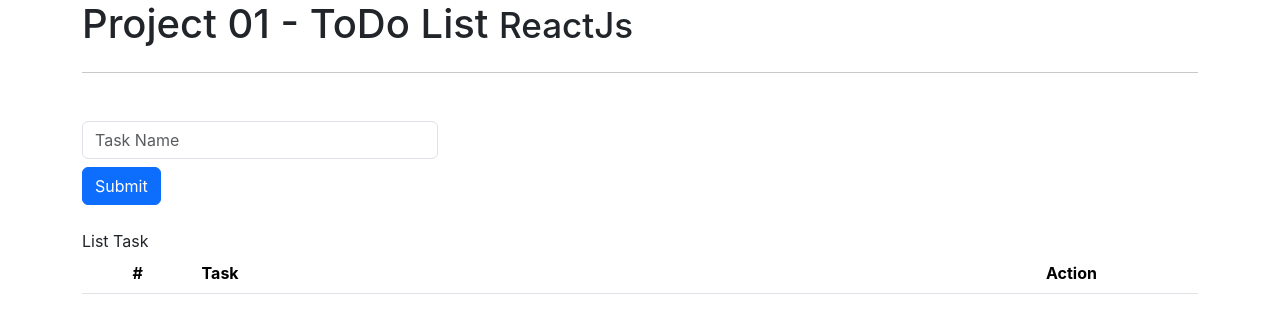
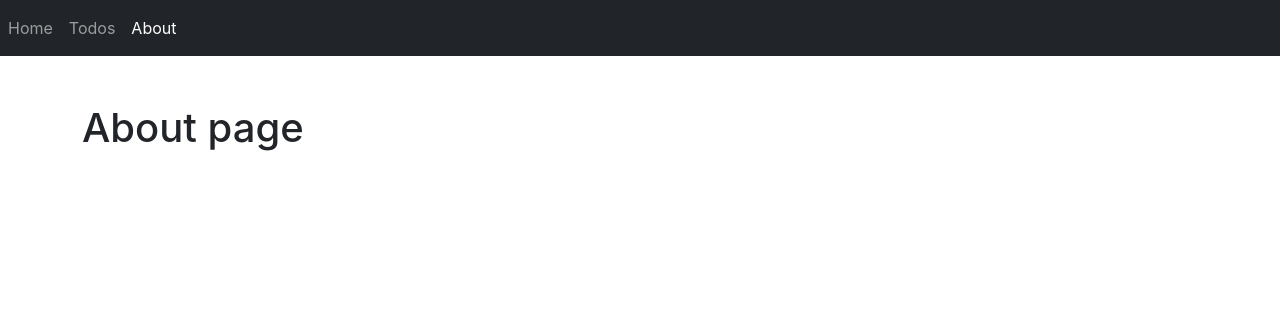
Before and after one commit to hoangdmh/todolist, a React (Create React App) app: page /about in a window 1280 px wide. Shown: the top 318 px of the page. Built offline with nearby package versions, Linux system fonts and the light colour scheme.

Commit message:
router in react

```diff
--- a/package.json
+++ b/package.json
@@ -9,6 +9,7 @@
     "bootstrap": "^5.3.2",
     "react": "^17.0.2",
     "react-dom": "^17.0.2",
+    "react-router-dom": "5.3.0",
     "react-scripts": "5.0.1",
     "react-toastify": "^9.1.3",
     "sass": "^1.69.5",
--- /dev/null
+++ b/src/views/About.js
@@ -0,0 +1,13 @@
+import React, { Component } from 'react'
+
+class About extends Component {
+    render() {
+        return (
+            <>
+                <h1>About page</h1>
+            </>
+        )
+    }
+}
+
+export default About
--- a/src/views/App.js
+++ b/src/views/App.js
@@ -3,13 +3,39 @@ import ListTodo from './todos/ListTodo';
 import { ToastContainer } from 'react-toastify';
 import "react-toastify/dist/ReactToastify.css";
 
+import Nav from './nav/Nav';
+import Home from './Home';
+import About from './About';
+
+import {
+	BrowserRouter as Router,
+	Switch,
+	Route,
+} from "react-router-dom";
+
 function App() {
 	// const App = () => {
 	return (
 		<div className="App">
+			<Router>
+				<Nav />
 				<div className="container">
+					<Switch>
+						<Route exact path="/">
+							<Home />
+						</Route>
+
+						<Route exact path="/todo">
 							<ListTodo />
+						</Route>
+
+						<Route exact path="/about">
+							<About />
+						</Route>
+					</Switch>
 				</div>
+			</Router>
+
 			<ToastContainer
 				position="top-right"
 				autoClose={3000}
@@ -22,8 +48,6 @@ function App() {
 				pauseOnHover
 				theme="light"
 			/>
-      {/* Same as */}
-      <ToastContainer />
 		</div>
 	);
 }
--- /dev/null
+++ b/src/views/Home.js
@@ -0,0 +1,18 @@
+import React, { Component } from 'react'
+import { withRouter } from "react-router";
+
+class Home extends Component {
+    render() {
+        const { match, location, history } = this.props;
+        console.log('match =>', match);
+        console.log('location =>', location);
+        console.log('history =>', history);
+        return (
+            <>
+                <h1>Home page</h1>
+            </>
+        )
+    }
+}
+
+export default withRouter(Home)
--- /dev/null
+++ b/src/views/nav/Nav.js
@@ -0,0 +1,35 @@
+import React, { Component } from 'react'
+
+import {
+    NavLink,
+} from "react-router-dom";
+
+class Nav extends Component {
+    render() {
+        return (
+            <>
+                <nav className="navbar navbar-expand-sm bg-dark navbar-dark mb-5">
+                    <ul className="navbar-nav">
+                        <li className="nav-item">
+                            <NavLink exact to="/" className="nav-link">
+                                Home
+                            </NavLink>
+                        </li>
+                        <li className="nav-item">
+                            <NavLink to="/todo" className="nav-link">
+                                Todos
+                            </NavLink>
+                        </li>
+                        <li className="nav-item">
+                            <NavLink to="/about" className="nav-link">
+                                About
+                            </NavLink>
+                        </li>
+                    </ul>
+                </nav>
+            </>
+        )
+    }
+}
+
+export default Nav
```
Also changed, not shown: 1 other file (tests, documents, lock files or other folders). Lines whose indentation alone changed are shown as unchanged.
